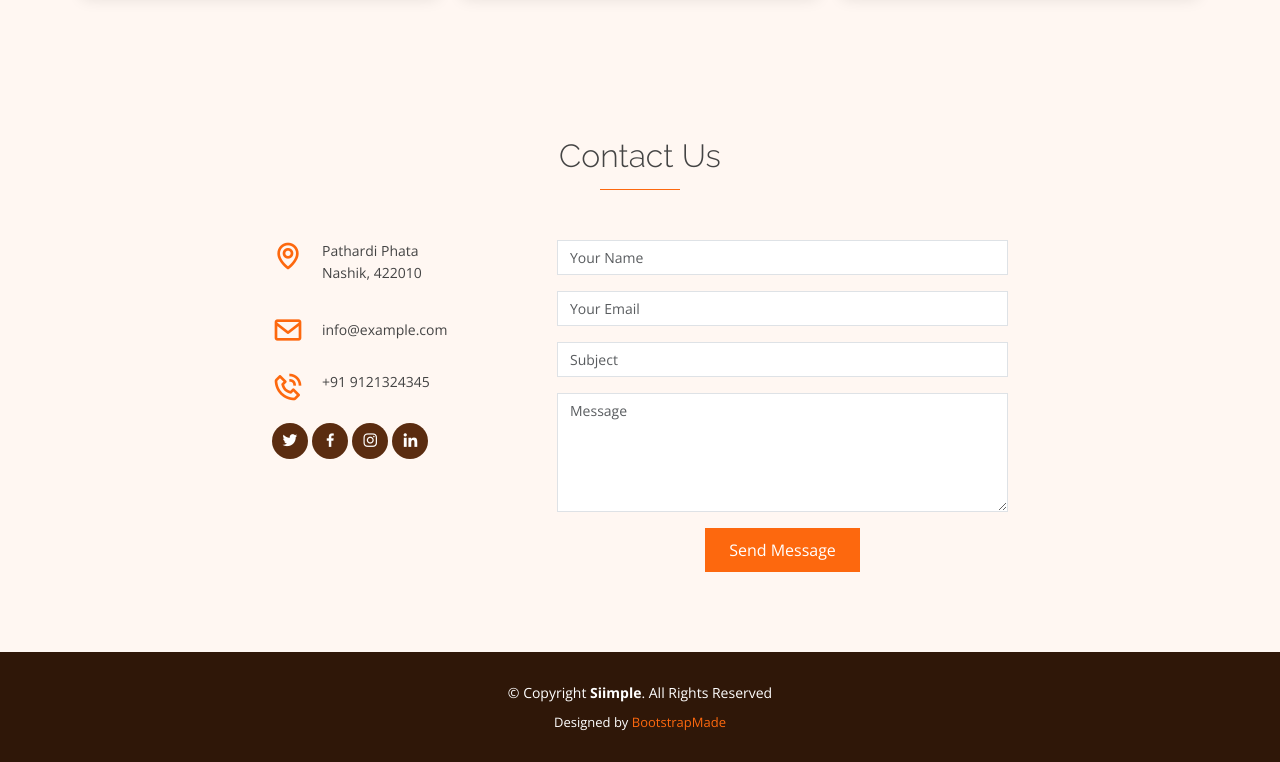
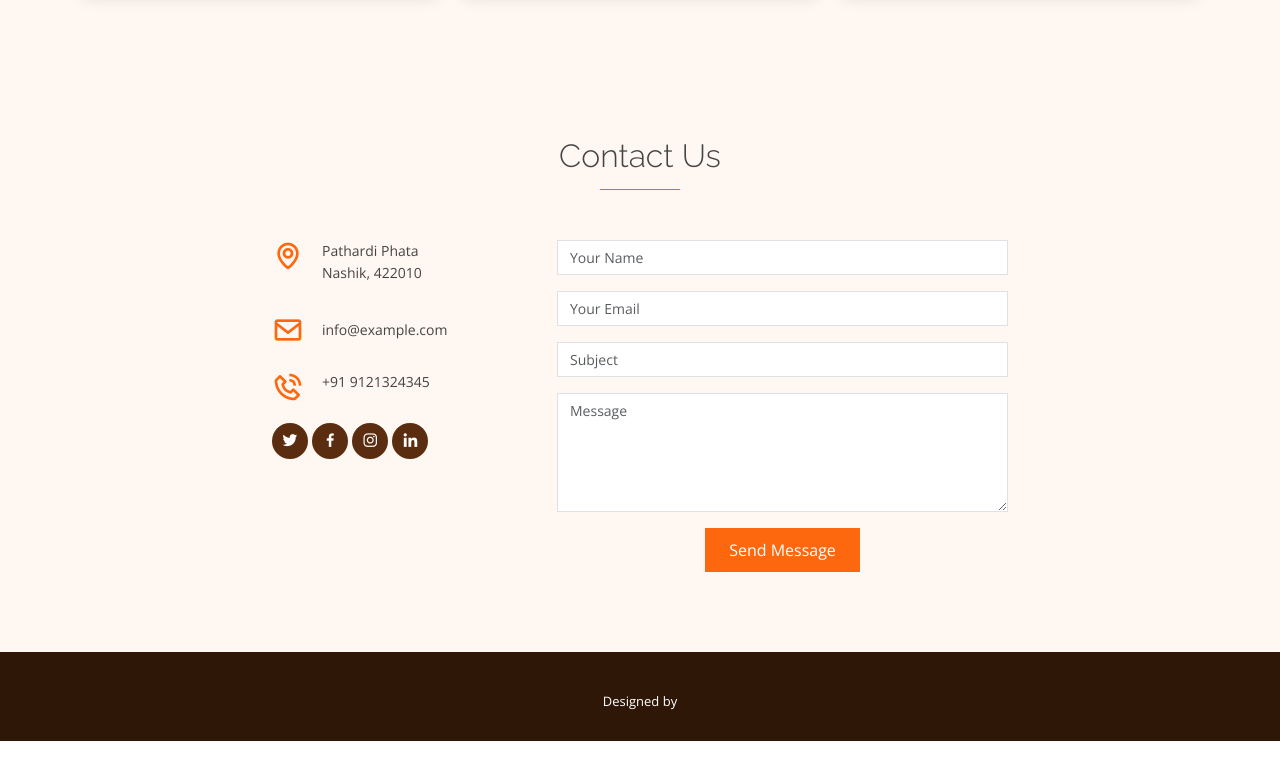
Before and after one commit to dhiraj1329/OCTANET, a plain HTML site: page index.html in a window 1280 px wide. Shown: the part 1940-2702 px from the top of the page. After the commit the page ends 2681 px from the top, so only its background shows below. Drawn offline with nearby package versions, Linux system fonts and the light colour scheme.

Commit message:
Update index.html

```diff
--- a/index.html
+++ b/index.html
@@ -227,14 +227,11 @@
   <footer id="footer">
     <div class="container">
       <div class="copyright">
-        &copy; Copyright <strong><span>Siimple</span></strong>. All Rights Reserved
+         <strong><span></span></strong>
       </div>
       <div class="credits">
-        <!-- All the links in the footer should remain intact. -->
-        <!-- You can delete the links only if you purchased the pro version. -->
-        <!-- Licensing information: https://bootstrapmade.com/license/ -->
-        <!-- Purchase the pro version with working PHP/AJAX contact form: https://bootstrapmade.com/free-bootstrap-landing-page/ -->
-        Designed by <a href="https://bootstrapmade.com/">BootstrapMade</a>
+
+        Designed by <a href="https://bootstrapmade.com/"></a>
       </div>
     </div>
   </footer><!-- End #footer -->
```
